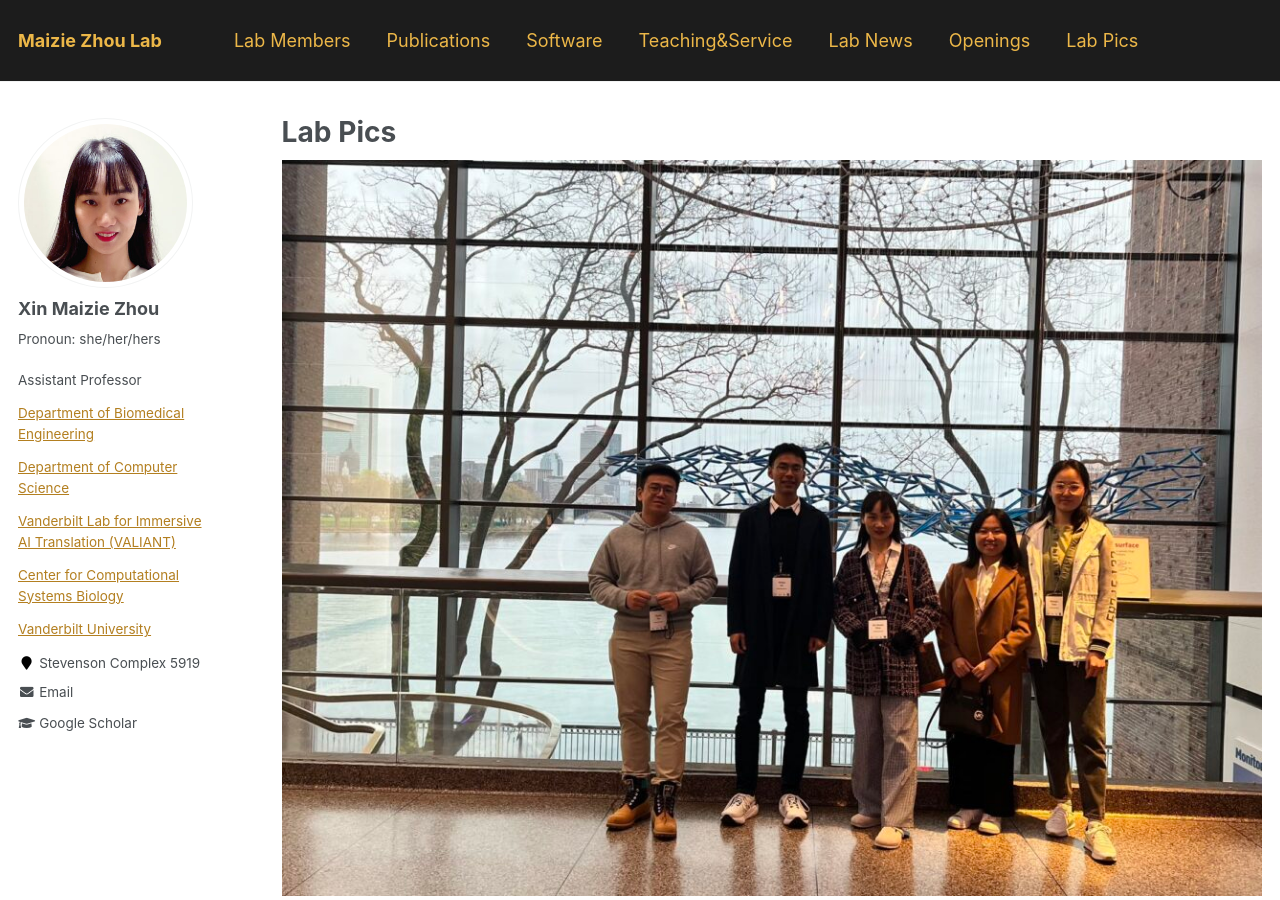
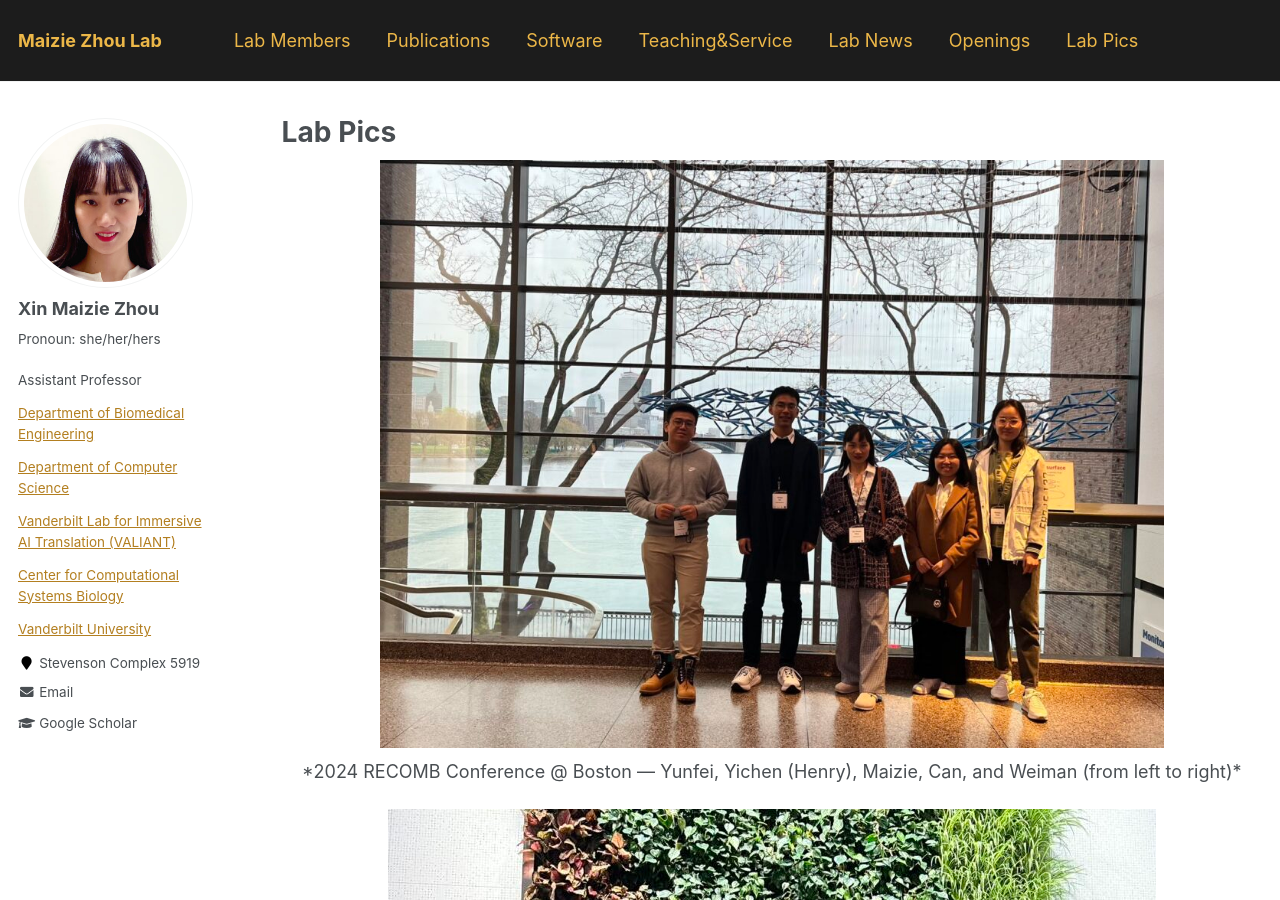
Before and after one commit to maiziezhoulab/Maiziezhoulab.github.io, a Jekyll site: the page built from _pages/LabPics.md, in a window 1280 px wide and 900 px high. Built offline with Jekyll 4.4.1, drawn with Linux system fonts in a browser that asks for light colours.

Commit message:
Update LabPics.md

```diff
--- a/_pages/LabPics.md
+++ b/_pages/LabPics.md
@@ -7,63 +7,63 @@ author_profile: true
 
 
 <div style="text-align: center;">
-  <img src="/images/labpics/recomb2024_1-1024x768.jpg" alt="RECOMB 2024 Group Photo" style="max-width: 100%; height: auto; display: block; margin: 0 auto;">
+  <img src="/images/labpics/recomb2024_1-1024x768.jpg" alt="RECOMB 2024 Group Photo" style="max-width: 80%; height: auto; display: block; margin: 0 auto;">
   <p style="text-align: center; margin-top: 10px;">
     *2024 RECOMB Conference @ Boston — Yunfei, Yichen (Henry), Maizie, Can, and Weiman (from left to right)*
   </p>
 </div>
 
 <div style="text-align: center; margin-top: 20px;">
-  <img src="/images/labpics/recomb2024_2-768x1024.jpg" alt="RECOMB 2024 Poster Session" style="max-width: 100%; height: auto; display: block; margin: 0 auto;">
+  <img src="/images/labpics/recomb2024_2-768x1024.jpg" alt="RECOMB 2024 Poster Session" style="max-width: 80%; height: auto; display: block; margin: 0 auto;">
   <p style="text-align: center; margin-top: 10px;">
     *2024 RECOMB Conference @ Boston – Poster session — Yichen (Henry), Can, Weiman, Maizie, and Yunfei (from left to right)*
   </p>
 </div>
 
 <div style="text-align: center; margin-top: 20px;">
-  <img src="/images/labpics/recomb2024_3-768x1024.jpg" alt="RECOMB 2024 Group Photo 2" style="max-width: 100%; height: auto; display: block; margin: 0 auto;">
+  <img src="/images/labpics/recomb2024_3-768x1024.jpg" alt="RECOMB 2024 Group Photo 2" style="max-width: 80%; height: auto; display: block; margin: 0 auto;">
   <p style="text-align: center; margin-top: 10px;">
     *2024 RECOMB Conference @ Boston — Yunfei, Yichen (Henry), Maizie, Can, and Weiman (from left to right)*
   </p>
 </div>
 
 <div style="text-align: center; margin-top: 20px;">
-  <img src="/images/labpics/recomb2024_4-1024x768.jpg" alt="RECOMB 2024 Dinner" style="max-width: 100%; height: auto; display: block; margin: 0 auto;">
+  <img src="/images/labpics/recomb2024_4-1024x768.jpg" alt="RECOMB 2024 Dinner" style="max-width: 80%; height: auto; display: block; margin: 0 auto;">
   <p style="text-align: center; margin-top: 10px;">
     *2024 RECOMB Conference @ Boston – Dinner — Maizie, Can, Weiman, Yichen (Henry), and Yunfei (from left to right)*
   </p>
 </div>
 
 <div style="text-align: center; margin-top: 20px;">
-  <img src="/images/labpics/recomb2024_weimancan-1024x768.jpg" alt="RECOMB 2024 Can and Weiman Presentation" style="max-width: 100%; height: auto; display: block; margin: 0 auto;">
+  <img src="/images/labpics/recomb2024_weimancan-1024x768.jpg" alt="RECOMB 2024 Can and Weiman Presentation" style="max-width: 80%; height: auto; display: block; margin: 0 auto;">
   <p style="text-align: center; margin-top: 10px;">
     *2024 RECOMB Conference @ Boston – Can & Weiman’s oral presentation*
   </p>
 </div>
 
 <div style="text-align: center; margin-top: 20px;">
-  <img src="/images/labpics/recomb2024_yunfei-768x1024.jpg" alt="RECOMB 2024 Yunfei Presentation" style="max-width: 100%; height: auto; display: block; margin: 0 auto;">
+  <img src="/images/labpics/recomb2024_yunfei-768x1024.jpg" alt="RECOMB 2024 Yunfei Presentation" style="max-width: 80%; height: auto; display: block; margin: 0 auto;">
   <p style="text-align: center; margin-top: 10px;">
     *2024 RECOMB Conference @ Boston – Yunfei’s oral presentation*
   </p>
 </div>
 
 <div style="text-align: center; margin-top: 20px;">
-  <img src="/images/labpics/WechatIMG217-1024x1024.jpeg" alt="RECOMB 2024 Yunfei Presentation" style="max-width: 100%; height: auto; display: block; margin: 0 auto;">
+  <img src="/images/labpics/WechatIMG217-1024x1024.jpeg" alt="RECOMB 2024 Yunfei Presentation" style="max-width: 80%; height: auto; display: block; margin: 0 auto;">
   <p style="text-align: center; margin-top: 10px;">
     *2024 Happy New Year – hot pot at shabu shabu — Jimmy, Hunter, Yunfei, Yichen, Yikang, and Han (table 1); Maizie, Lily, Sona, Weiman, Can, and Manfei (table 2) (from left to right)*
   </p>
 </div>
 
 <div style="text-align: center; margin-top: 20px;">
-  <img src="/images/labpics/recombseq2023_yunfei-768x1024.jpeg" alt="RECOMB 2024 Yunfei Presentation" style="max-width: 100%; height: auto; display: block; margin: 0 auto;">
+  <img src="/images/labpics/recombseq2023_yunfei-768x1024.jpeg" alt="RECOMB 2024 Yunfei Presentation" style="max-width: 80%; height: auto; display: block; margin: 0 auto;">
   <p style="text-align: center; margin-top: 10px;">
     *2023 RECOMB Conference @ Istanbul – Yunfei’s oral presentation*
   </p>
 </div>
 
 <div style="text-align: center; margin-top: 20px;">
-  <img src="/images/labpics/recombseq2023_yunfei_2.jpeg" alt="RECOMB 2024 Yunfei Presentation" style="max-width: 100%; height: auto; display: block; margin: 0 auto;">
+  <img src="/images/labpics/recombseq2023_yunfei_2.jpeg" alt="RECOMB 2024 Yunfei Presentation" style="max-width: 80%; height: auto; display: block; margin: 0 auto;">
   <p style="text-align: center; margin-top: 10px;">
     *2023 RECOMB Conference @ Istanbul – Yunfei’s oral presentation*
   </p>
```
